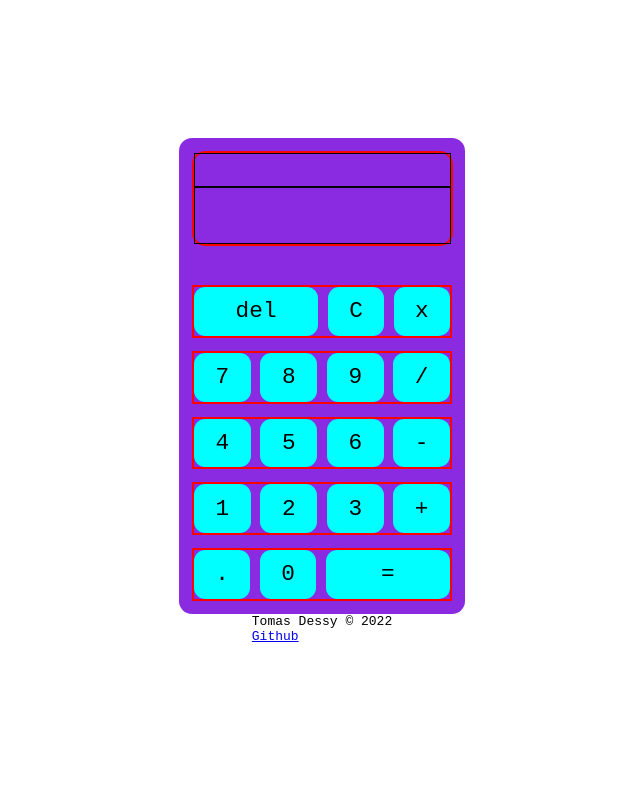
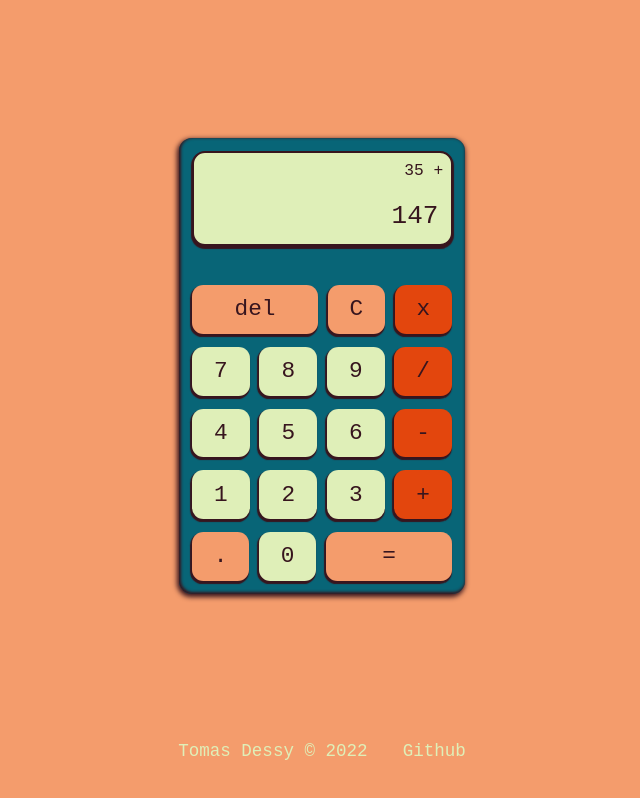
Before and after one commit to tomcoso/calculator, a plain HTML site: page index.html in a window 1280 px wide. Shown: the whole page, without its empty margins (318-958 px from the left). Drawn offline with Linux system fonts and the light colour scheme.

Commit message:
update basic UI

```diff
--- a/index.html
+++ b/index.html
@@ -12,8 +12,8 @@
     <div id="main-container">
         <div id="calculator-body">
             <div id="screen">
-                <div class="display top"></div>
-                <div class="display bottom"></div>
+                <div class="display top">35 +</div>
+                <div class="display bottom">147</div>
             </div>
             <div class="btnrow">
                 <button class="special delete">del</button>
@@ -44,10 +44,10 @@
                 <button class="operator equal">=</button>
             </div>
         </div>
-        <div id="footer">
-            <div>Tomas Dessy © 2022</div>
-            <a href="https://github.com/tomcoso">Github</a>
-        </div>
+    </div>
+    <div id="footer">
+        <div>Tomas Dessy © 2022</div>
+        <a href="https://github.com/tomcoso">Github</a>
     </div>
 </body>
 </html>
--- a/style.css
+++ b/style.css
@@ -1,5 +1,13 @@
+:root {
+    --tea-green: hsl(78, 64%, 83%);
+    --blue: hsl(190, 87%, 25%);
+    --dark: hsl(344, 44%, 15%);
+    --bg-accent: hsl(21, 86%, 69%);
+    --orange: hsl(16, 89%, 47%);
+}
 html {
     font-family: monospace;
+    background-color: var(--bg-accent);
 }
 #main-container {
     display: flex;
@@ -13,57 +21,88 @@ html {
     display: flex;
     flex-direction: column;
     padding: 1em;
-    background-color: blueviolet;
+    background-color: var(--blue);
     width: 20em;
     height: 100%;
     gap: 1em;
+    border-left: var(--blue);
     border-radius: 1em;
+    box-shadow: -1px 2px 5px 1px var(--dark),
+        inset 1px -1px 3px 1px var(--dark);
 }
 
 #screen {
     width: 99%;
-    border: 2px solid red;
+    border: 2px solid var(--dark);
     height: 7em;
     margin-bottom: 2em;
     display: flex;
     flex-direction: column;
     border-radius: 1em;
+    background-color: var(--tea-green);
+    box-shadow: 0px 2px 1px 1px var(--dark);
 }
 
 .display {
     flex: 1 1 auto;
     height: 25%;
-    border: 1px solid black;
+    font-size: 1.25em;
+    text-align: right;
+    padding: .5em;
+    color: var(--dark)
 }
 .display.bottom {
     height: 50%;
+    font-size: 2em;
 }
 
 .btnrow {
     display: flex;
     justify-content: space-between;
     gap: .75em;
-    border: 2px solid red;
 }
 
-.btnrow button {
+button {
     flex: 1 2 auto;
     width: 25%;
     padding: .5em;
-    background-color: aqua;
+    background-color: var(--tea-green);
     border-radius: .5em;
     font-size: 1.75rem;
     text-align: center;
     font-family: monospace;
     border: none;
+    box-shadow: -1px 2px 1px 1px var(--dark);
+    color: var(--dark);
 }
 
+.special {
+    background-color: var(--bg-accent);
+}
 .special.delete {
     width: 48.5%;
     flex: 0 0 auto;
 }
 
+.operator {
+    background-color: var(--orange);
+}
 .operator.equal {
     width: 48.5%;
     flex: 0 0 auto;
+    background-color: var(--bg-accent);
 }
+
+#footer {
+    display: flex;
+    justify-content: center;
+    color: var(--tea-green);
+    font-size: 1.35em;
+    padding: 1em;
+    margin: 0 -8px 2em -8px;
+    gap: 2em;
+}
+#footer a {
+    text-decoration: none;
+    color: inherit;
+}
```
